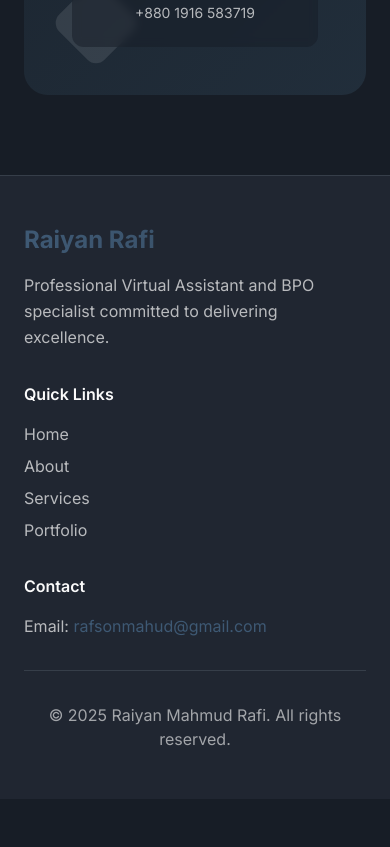
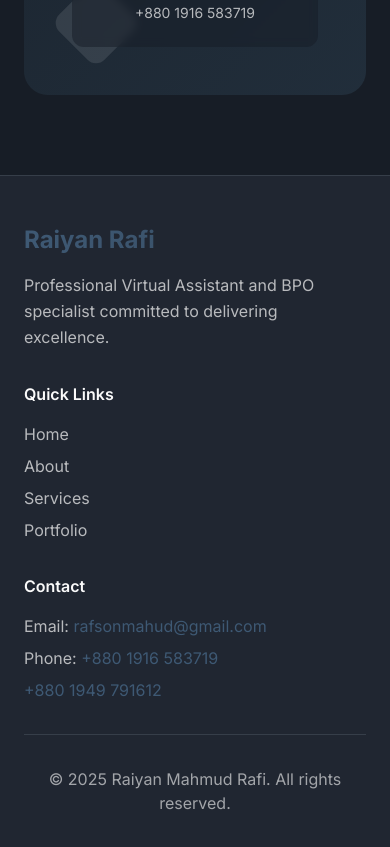
Before and after one commit to RAIYAN-MAHMUD/raiyanmahmudrafi, a React (Vite) app: page / in a window 390 px wide. Shown: the part 7800-8647 px from the top of the page. Before the commit the page ends 8599 px from the top, so only its background shows below. Built offline with nearby package versions, Linux system fonts and the light colour scheme; the HTML template or start-up script is replaced by a standard one.

Commit message:
Add footer contact numbers
Add clickable phone numbers (+8801916583719, +8801949791612) to the bottom-right footer contact section.

```diff
--- a/src/components/Footer.tsx
+++ b/src/components/Footer.tsx
@@ -40,12 +40,25 @@ const Footer = () => {
           {/* Contact Info */}
           <div>
             <h4 className="font-semibold text-foreground mb-4">Contact</h4>
+            <div className="space-y-2">
               <p className="text-foreground/70">
                 Email:{" "}
                 <a href="mailto:rafsonmahud@gmail.com" className="text-primary hover:text-primary/80 transition-colors">
                   rafsonmahud@gmail.com
                 </a>
               </p>
+              <p className="text-foreground/70">
+                Phone:{" "}
+                <a href="tel:+8801916583719" className="text-primary hover:text-primary/80 transition-colors">
+                  +880 1916 583719
+                </a>
+              </p>
+              <p className="text-foreground/70">
+                <a href="tel:+8801949791612" className="text-primary hover:text-primary/80 transition-colors">
+                  +880 1949 791612
+                </a>
+              </p>
+            </div>
           </div>
         </div>
 
```
Lines whose indentation alone changed are shown as unchanged.
